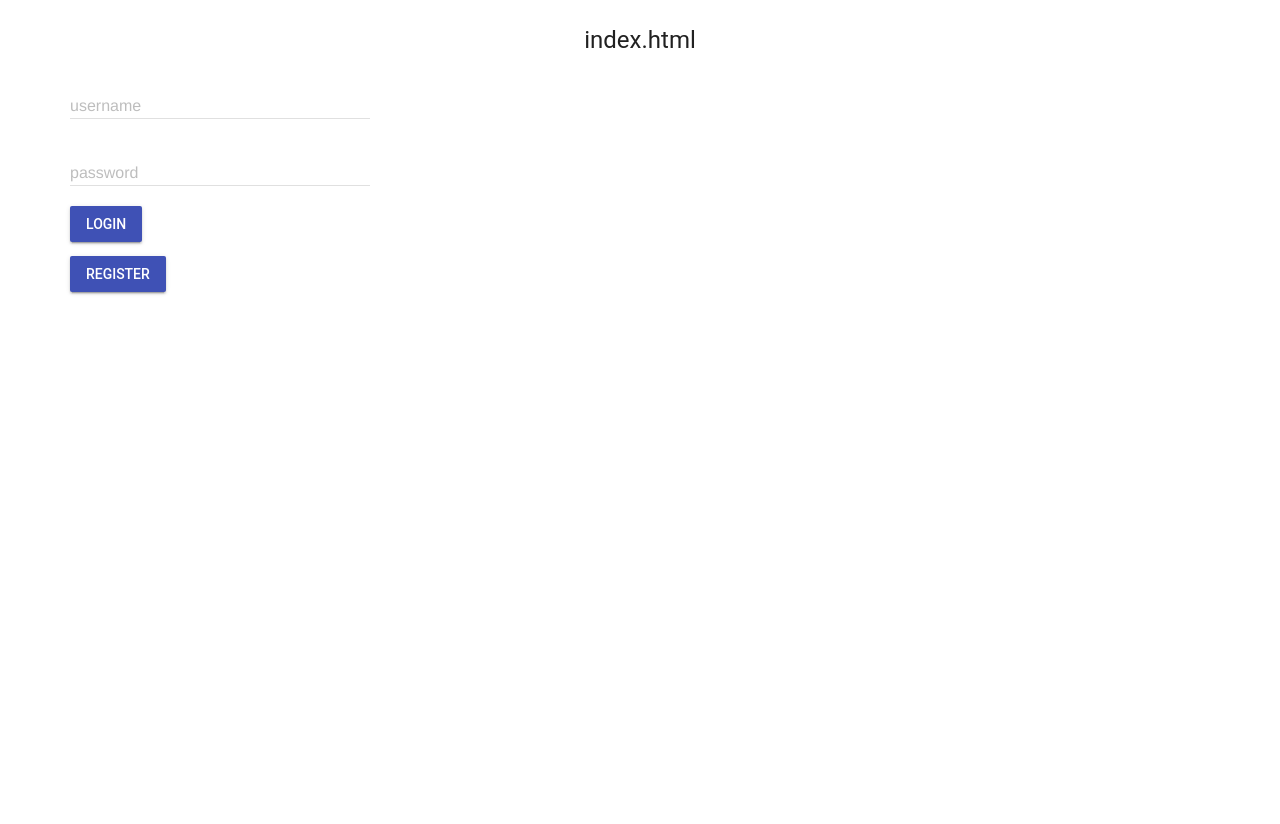
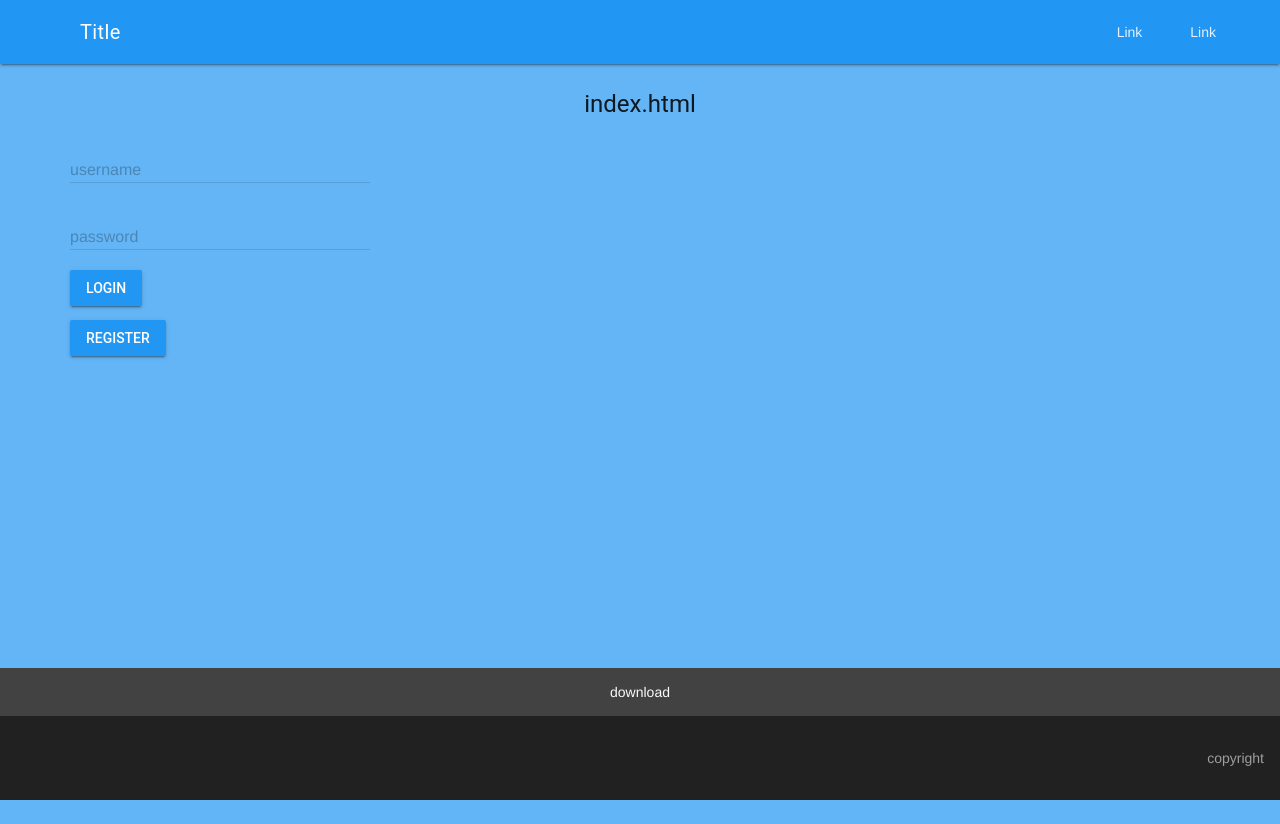
Before and after one commit to awelleck/user-profile, a Flask app: page / in a window 1280 px wide. After the commit the page ends 800 px from the top, so only its background shows below. Run offline with Flask 2, Linux system fonts and the light colour scheme; some libraries are stand-ins or nearby versions.

Commit message:
Front end MDL work

```diff
--- a/static/style.css
+++ b/static/style.css
@@ -10,3 +10,12 @@
 .pad_top {
   margin-top: 1em;
 }
+
+.download a {
+  text-decoration: none;
+}
+
+.download {
+  padding-top: 1em;
+  padding-bottom: 1em;
+}
--- a/templates/index.html
+++ b/templates/index.html
@@ -39,3 +39,15 @@
     Register
   </button></a>
 {% endblock %}
+{% block section %}
+  <section class="download mdl-color--grey-800 mdl-typography--text-center">
+    <a href="#" class="mdl-color-text--grey-50">download</a>
+  </section>
+{% endblock %}
+{% block footer %}
+  <footer class="mdl-mini-footer mdl-color--grey-900">
+    <div class="mdl-mini-footer__right-section">
+      copyright
+    </div>
+  </footer>
+{% endblock %}
--- a/templates/layout.html
+++ b/templates/layout.html
@@ -5,16 +5,43 @@
 <meta charset="utf-8"/>
 <!-- Material -->
 <link rel="stylesheet" href="https://fonts.googleapis.com/icon?family=Material+Icons">
-<link rel="stylesheet" href="https://code.getmdl.io/1.3.0/material.indigo-pink.min.css">
+<link rel="stylesheet" href="https://code.getmdl.io/1.3.0/material.blue-orange.min.css" />
 <script defer src="https://code.getmdl.io/1.3.0/material.min.js"></script>
 <!-- custom -->
 <link href="{{ url_for('static', filename='style.css') }}" type="text/css" rel="stylesheet">
 <title>{% block title %}{% endblock %}</title>
 </head>
 
-<body>
-{% block index %}{% endblock %}
-{% block register %}{% endblock %}
-{% block profile %}{% endblock %}
+<body class="mdl-color--blue-300">
+<!-- Always shows a header, even in smaller screens. -->
+<div class="mdl-layout mdl-js-layout mdl-layout--fixed-header">
+  <header class="mdl-layout__header">
+    <div class="mdl-layout__header-row">
+      <!-- Title -->
+      <span class="mdl-layout-title">Title</span>
+      <!-- Add spacer, to align navigation to the right -->
+      <div class="mdl-layout-spacer"></div>
+      <!-- Navigation. We hide it in small screens. -->
+      <nav class="mdl-navigation mdl-layout--large-screen-only">
+        <a class="mdl-navigation__link" href="">Link</a>
+        <a class="mdl-navigation__link" href="">Link</a>
+      </nav>
+    </div>
+  </header>
+  <div class="mdl-layout__drawer">
+    <span class="mdl-layout-title">Title</span>
+    <nav class="mdl-navigation">
+      <a class="mdl-navigation__link" href="">Link</a>
+      <a class="mdl-navigation__link" href="">Link</a>
+    </nav>
+  </div>
+  <main class="mdl-layout__content">
+    <div class="page-content">
+      {% block index %}{% endblock %}{% block register %}{% endblock %}{% block profile %}{% endblock %}
+    </div>
+  </main>
+  {% block section %}{% endblock %}{% block footer %}{% endblock %}
+</div>
+
 </body>
 </html>
```
